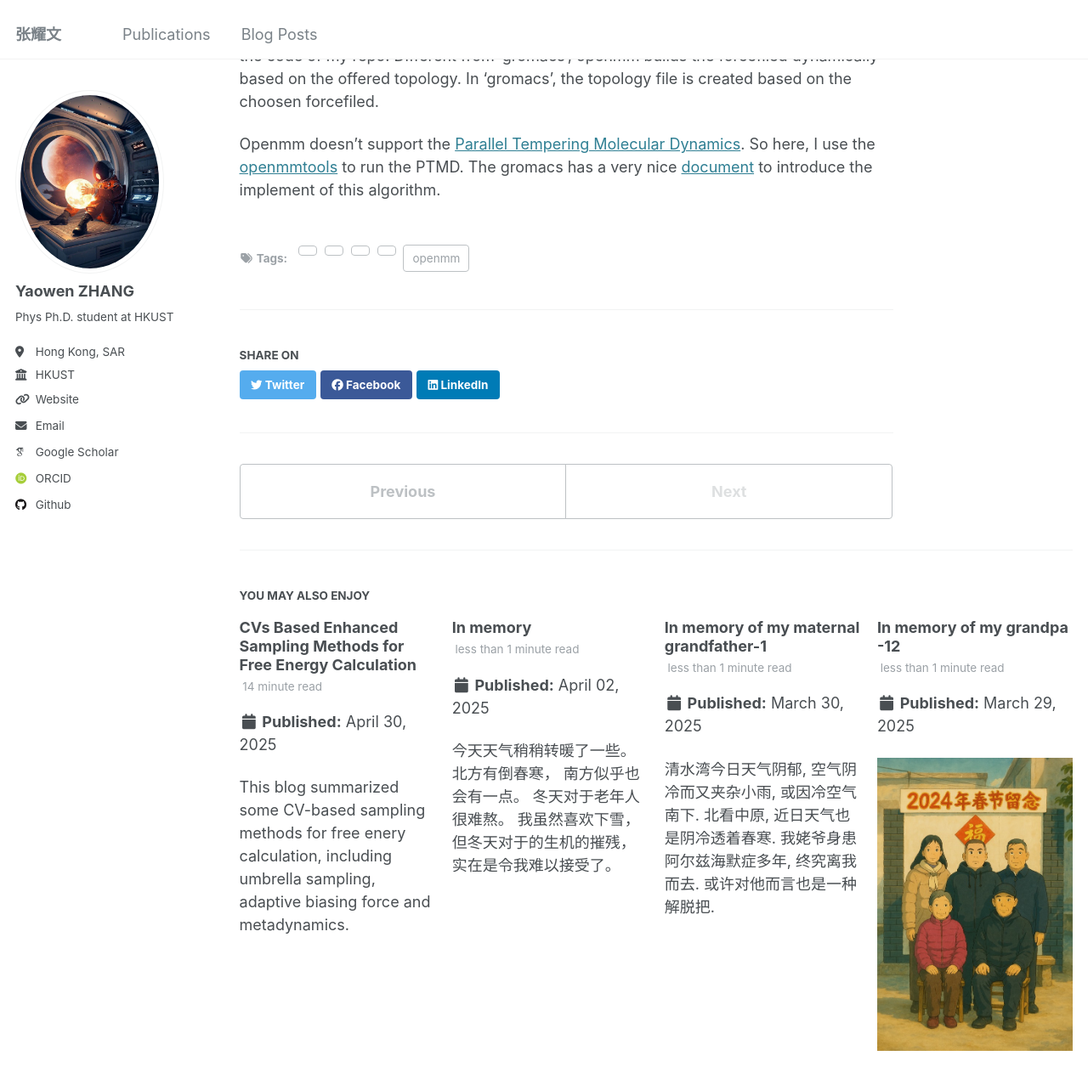
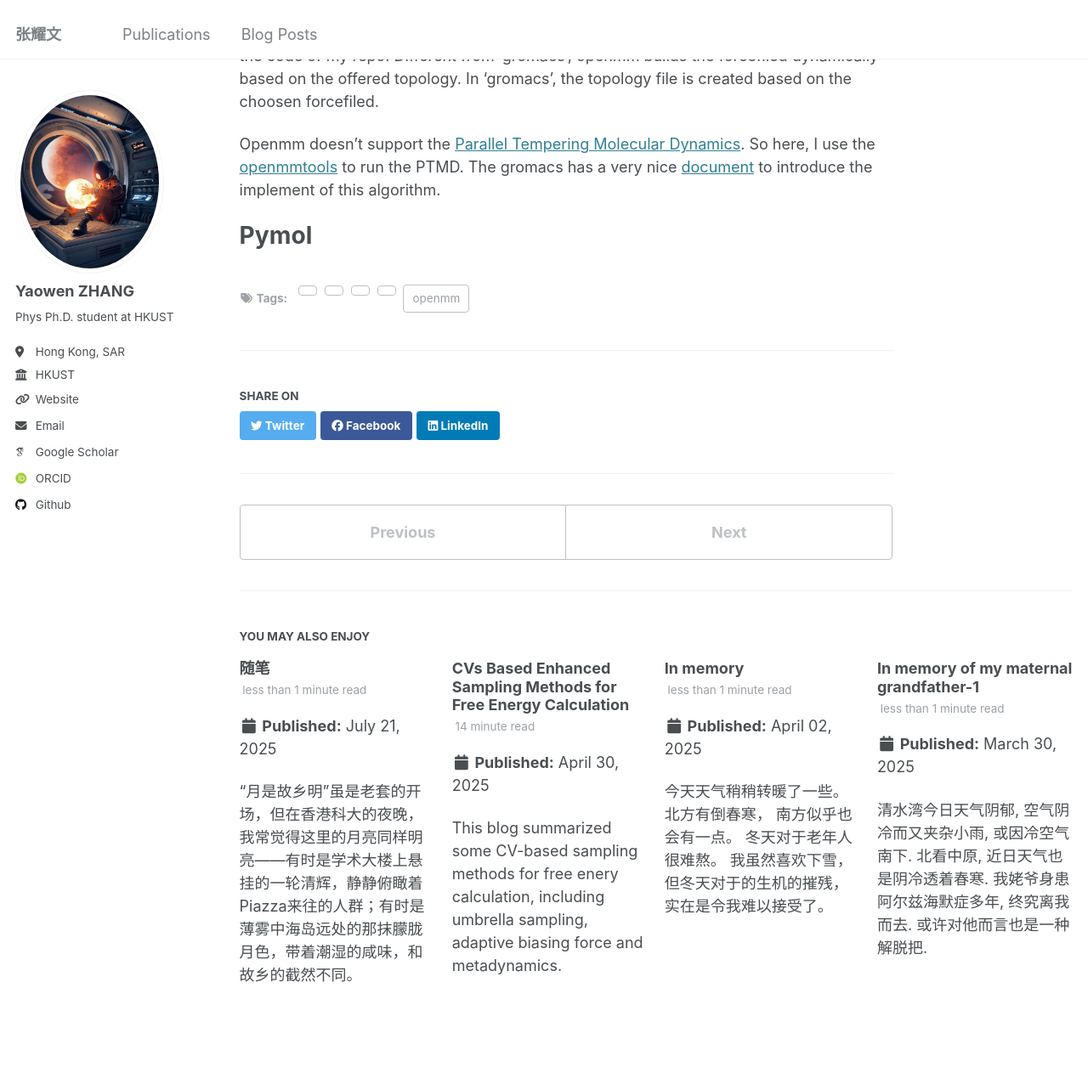
Before and after one commit to phyzyw/phyzyw.github.io, a Jekyll site: the page built from _posts/2025-07-13-blog-post.md, in a window 1280 px wide and 1400 px high, scrolled down 1791 px. Shown: the top 1276 px of the window at 85% size. Built offline with Jekyll 4.4.1, drawn with Linux system fonts in a browser that asks for light colours; some web fonts are replaced.

Commit message:
add posts

```diff
--- a/_posts/2025-07-13-blog-post.md
+++ b/_posts/2025-07-13-blog-post.md
@@ -64,3 +64,6 @@ pdbfixer.addMembrane( lipidType='POPC', membraneCenterZ=0*nanometer, minimumPadd
 Here, the oepnmm is applied to running the molecular dynamics. Details can be found in the code of my repo. Different from 'gromacs', openmm builds the forcefiled dynamically based on the offered topology. In 'gromacs', the topology file is created based on the choosen forcefiled.
 
 Openmm doesn't support the [Parallel Tempering Molecular Dynamics](https://arxiv.org/abs/physics/0508111). So here, I use the [openmmtools](https://openmmtools.readthedocs.io/en/stable/index.html) to run the PTMD. The gromacs has a very nice [document](https://manual.gromacs.org/documentation/2019/reference-manual/algorithms/replica-exchange.html) to introduce the implement of this algorithm.
+
+
+# Pymol
--- /dev/null
+++ b/_posts/2025-07-21-blog-post.md
@@ -0,0 +1,11 @@
+---
+title: '随笔'
+date: 2025-07-21
+permalink: /posts/2025/07/21/blog-post/
+tags:
+  - 故乡
+---
+
+"月是故乡明"虽是老套的开场，但在香港科大的夜晚，我常觉得这里的月亮同样明亮——有时是学术大楼上悬挂的一轮清辉，静静俯瞰着Piazza来往的人群；有时是薄雾中海岛远处的那抹朦胧月色，带着潮湿的咸味，和故乡的截然不同。
+
+前几日听到《醉湘，风》里混编的浏阳河旋律，"长天共秋水"的意境很美，但真正打动我的却是那些更细微的意象——"浏阳河的水"、"一瓢辣椒配点米饭"。这些画面太有地方特色了，让人瞬间想到湖南。有些地方吃辣却不临水，有些地方临水却不吃辣，而湖南偏偏两者兼具，于是它的气质便独一无二。这让我想到河南——在中国的地域版图上，它似乎总是最不起眼的那个。没有川湘的辛辣，没有江浙的甜糯，没有粤闽的鲜香，甚至连"河南菜"这个概念都模糊不清，大城市里几乎见不到河南菜馆。
```
